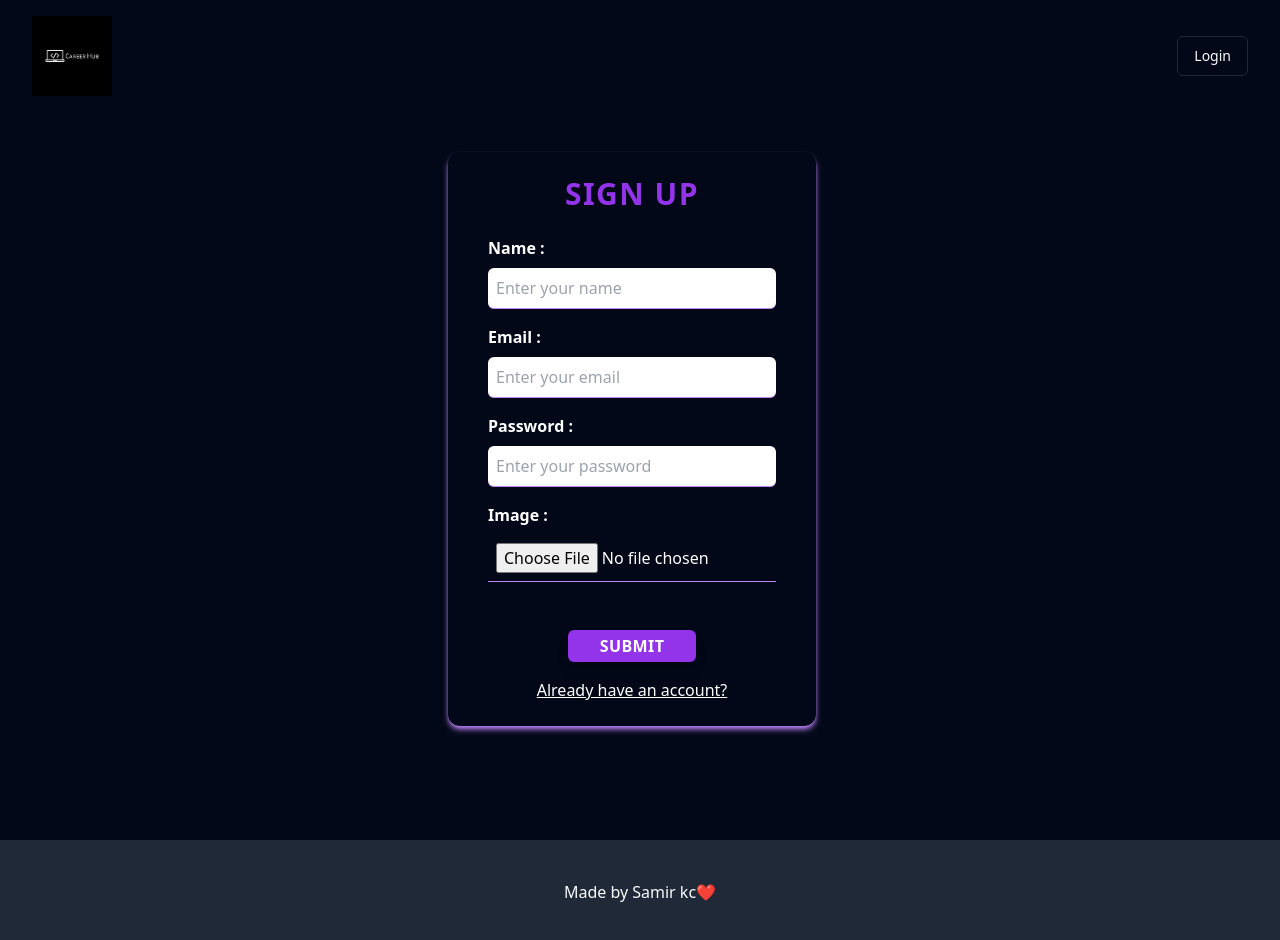
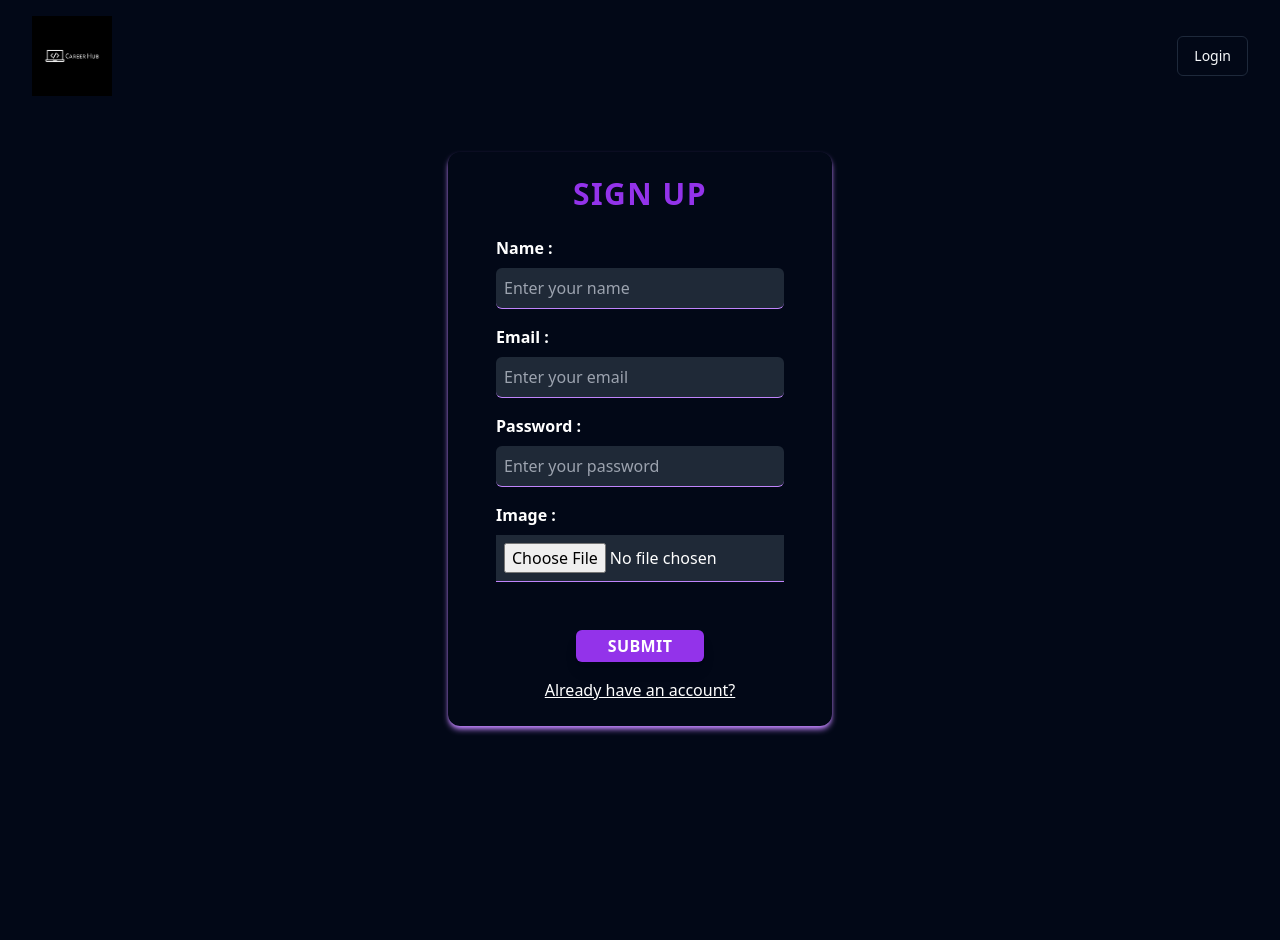
Before and after one commit to iamsamir62/CareerHub_Mern, a React (Vite) app in the folder client/: page /auth in a window 1280 px wide. Both pictures are taken after a click on the element "Don't have an account?". Shown: the top 940 px of the page. After the commit the page ends 800 px from the top, so only its background shows below. Built offline with nearby package versions, Linux system fonts and the light colour scheme.

Commit message:
Auth bugs fixed !

```diff
--- a/client/src/layouts/AppLayout.jsx
+++ b/client/src/layouts/AppLayout.jsx
@@ -1,8 +1,10 @@
 import Header from "@/components/Header";
 import React from "react";
-import { Outlet } from "react-router-dom";
+import { Outlet, useLocation } from "react-router-dom";
 
 const AppLayout = () => {
+  const location = useLocation();
+  const isLoginSignupPage = location.pathname === "/auth";
   return (
     <div>
       <div className="grid-background"></div>
@@ -10,10 +12,12 @@ const AppLayout = () => {
         <Header />
         <Outlet />
       </main>
-      <div className="p-10 text-center bg-gray-800 mt-10">
-        {" "}
-        Made by Samir kc❤️
-      </div>
+      {!isLoginSignupPage && (
+        <div className="p-10 text-center bg-gray-800 mt-10">
+          {" "}
+          Made by Samir kc❤️
+        </div>
+      )}
     </div>
   );
 };
--- a/client/src/pages/LoginSignup.jsx
+++ b/client/src/pages/LoginSignup.jsx
@@ -4,11 +4,31 @@ import { useNavigate } from "react-router-dom";
 const LoginSignup = () => {
   const [isSignupPage, setIsSignUp] = useState(false);
   const [loading, setLoading] = useState(false);
+  const [formData, setFormData] = useState({
+    name: "",
+    email: "",
+    password: "",
+    image: null,
+  });
+
+  const handleInputChange = (e) => {
+    const { name, value, files } = e.target;
+    setFormData((prev) => ({
+      ...prev,
+      [name]: files ? files[0] : value,
+    }));
+  };
+
+  const handleSubmit = (e) => {
+    e.preventDefault();
+    console.log(formData);
+  };
+
   return (
     <>
-      <div className="custom-gradient w-full  flex items-center justify-center pb-4 relative">
-        <section className="min-w-80 sm:min-w-96  max-w-xl md:max-w-3xl flex flex-col md:flex-row items-center">
-          <form>
+      <div className="custom-gradient w-full flex items-center justify-center pb-4 relative">
+        <section className="min-w-80 sm:min-w-96 max-w-xl md:max-w-3xl flex flex-col md:flex-row items-center">
+          <form onSubmit={handleSubmit} className="w-full">
             <div className="min-h-96 w-full bg-rightGradientColor flex flex-col gap-4 shadow-purple-400 shadow-md px-10 py-6 mt-10 rounded-xl items-center">
               <h2 className="text-center font-rubik text-purple-600 font-bold text-3xl tracking-wider">
                 {isSignupPage ? "SIGN UP" : "LOGIN"}
@@ -17,15 +37,17 @@ const LoginSignup = () => {
               {isSignupPage && (
                 <div className="text-left flex flex-col mt-2">
                   <label
-                    htmlFor="Name"
+                    htmlFor="name"
                     className="text-white text-md font-semibold font-rubik"
                   >
                     Name :
                   </label>
-
                   <input
                     type="text"
-                    className="w-56 sm:w-72 p-2 mt-2 bg-rightGradientColor rounded-md border-b border-purple-400 focus:outline-none text-white"
+                    name="name"
+                    value={formData.name}
+                    onChange={handleInputChange}
+                    className="w-56 sm:w-72 p-2 mt-2 bg-gray-800 rounded-md border-b border-purple-400 focus:outline-none text-white"
                     placeholder="Enter your name"
                   />
                 </div>
@@ -33,15 +55,17 @@ const LoginSignup = () => {
 
               <div className="text-left flex flex-col">
                 <label
-                  htmlFor="Email"
+                  htmlFor="email"
                   className="text-white text-md font-semibold font-rubik"
                 >
                   Email :
                 </label>
-
                 <input
                   type="text"
-                  className="w-56 sm:w-72 p-2 mt-2 bg-rightGradientColor border-b rounded-md border-purple-400 focus:outline-none text-white"
+                  name="email"
+                  value={formData.email}
+                  onChange={handleInputChange}
+                  className="w-56 sm:w-72 p-2 mt-2 bg-gray-800 border-b rounded-md border-purple-400 focus:outline-none text-white"
                   placeholder="Enter your email"
                 />
               </div>
@@ -53,10 +77,12 @@ const LoginSignup = () => {
                 >
                   Password :
                 </label>
-
                 <input
                   type="password"
-                  className="w-56 sm:w-72 p-2 mt-2 bg-rightGradientColor border-b rounded-md border-purple-400 focus:outline-none text-white"
+                  name="password"
+                  value={formData.password}
+                  onChange={handleInputChange}
+                  className="w-56 sm:w-72 p-2 mt-2 bg-gray-800 border-b rounded-md border-purple-400 focus:outline-none text-white"
                   placeholder="Enter your password"
                 />
               </div>
@@ -64,17 +90,17 @@ const LoginSignup = () => {
               {isSignupPage && (
                 <div className="text-left flex flex-col pb-8">
                   <label
-                    htmlFor="Image"
+                    htmlFor="image"
                     className="text-white text-md font-semibold font-rubik"
                   >
                     Image :
                   </label>
-
                   <input
-                    onChange={(e) => setSelectedImage(e.target.files[0])}
                     type="file"
+                    name="image"
                     accept="image/*"
-                    className="w-56 sm:w-72 p-2 mt-2 bg-rightGradientColor border-b border-purple-400 focus:outline-none text-white"
+                    onChange={handleInputChange}
+                    className="w-56 sm:w-72 p-2 mt-2 bg-gray-800 border-b border-purple-400 focus:outline-none text-white"
                     placeholder="Upload your image"
                   />
                 </div>
```
